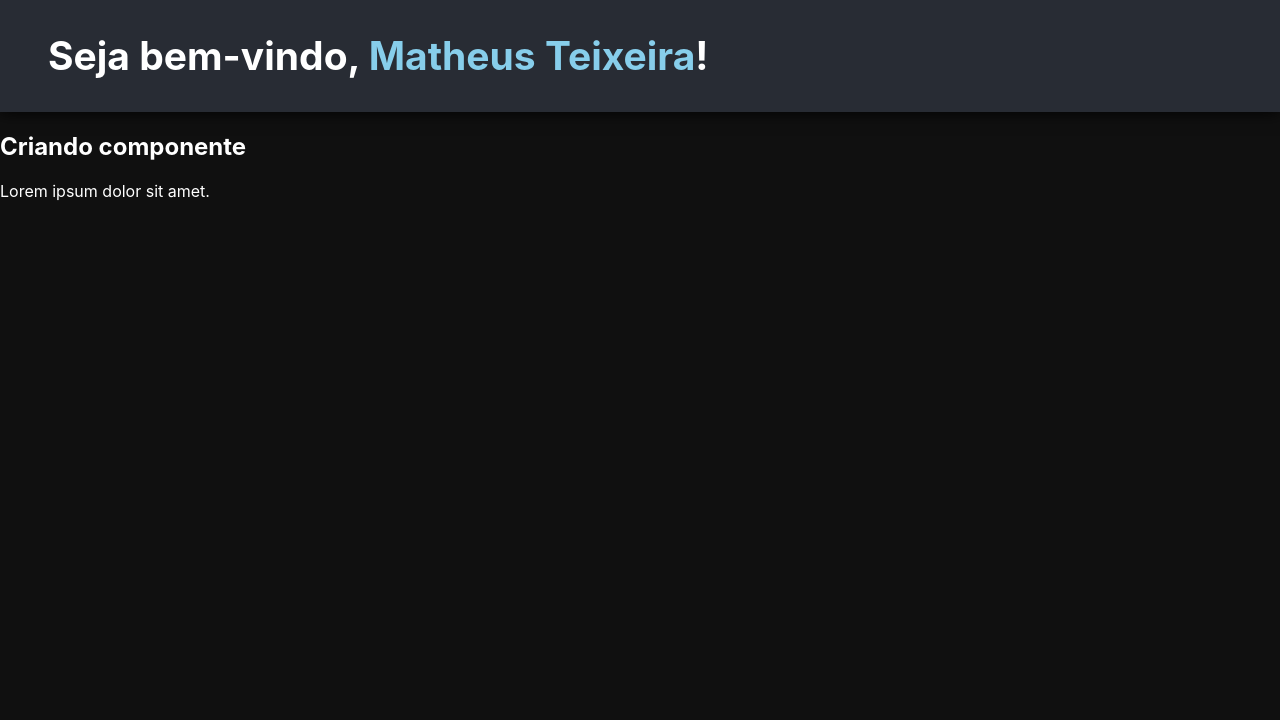
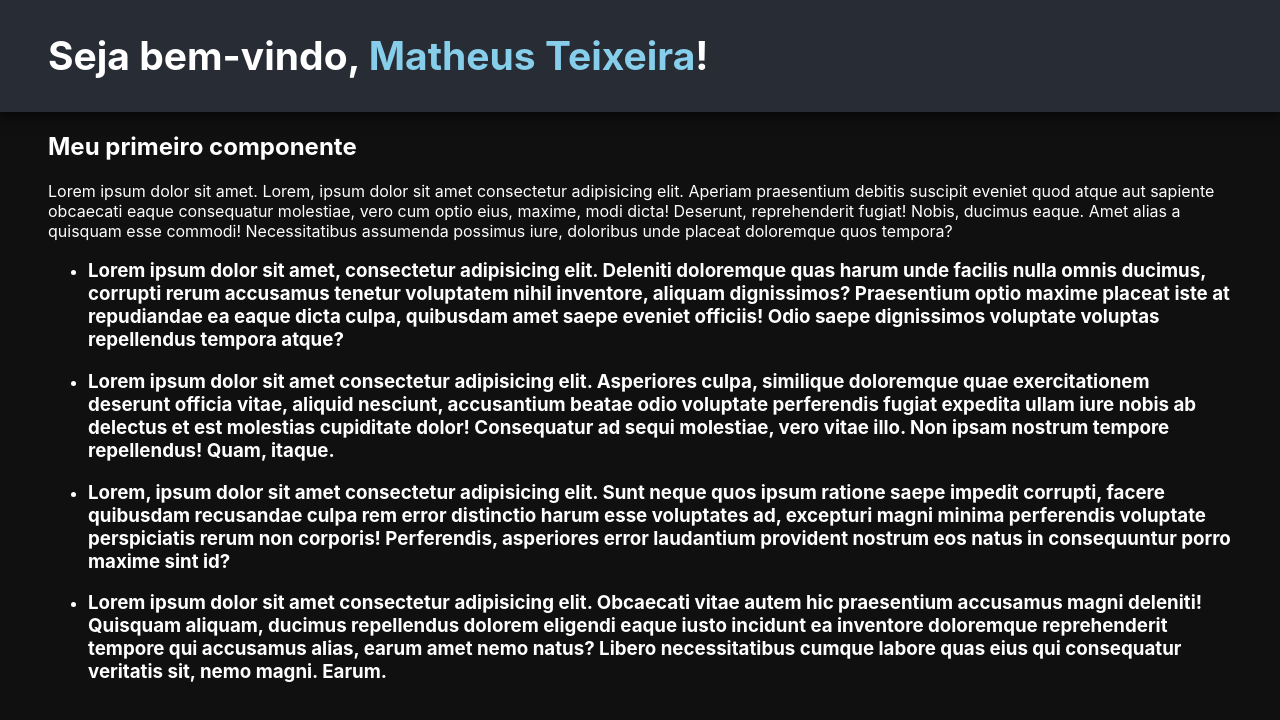
Before and after one commit to mdteixeira/YouTravel, a React (Create React App) app: page / in a window 1280 px wide. Shown: the top 720 px of the page. Built offline with nearby package versions, Linux system fonts and the light colour scheme.

Commit message:
commit 2 05-06

```diff
--- a/src/App.css
+++ b/src/App.css
@@ -22,3 +22,7 @@ html {
 .nome {
   color: skyblue;
 }
+
+main {
+  padding: 0 3rem;
+}
--- a/src/App.js
+++ b/src/App.js
@@ -1,6 +1,6 @@
 import './App.css';
-import PrimeiroComponente from './Components/PrimeiroComponente';
-
+import PrimeiroComponente from './Components/component';
+import Componente2 from './Components/componente2';
 let nome = 'Matheus';
 let sobrenome = 'Teixeira';
 
@@ -8,7 +8,7 @@ function App() {
     return (
         <div className="App">
                 <header className="App-header">
-                <h2 className='greeting'>
+                    <h2 className="greeting">
                         Seja bem-vindo,{' '}
                         <span className="nome">
                             {nome} {sobrenome}
@@ -16,7 +16,10 @@ function App() {
                         !
                     </h2>
                 </header>
+                <main>
             <PrimeiroComponente />
+            <Componente2 />
+                </main>
         </div>
     );
 }
--- a/src/Components/PrimeiroComponente.js
+++ /dev/null
@@ -1,10 +0,0 @@
-const PrimeiroComponente = () => {
-    return (
-        <div>
-            <h2>Criando componente</h2>
-            <p>Lorem ipsum dolor sit amet.</p>
-        </div>
-    );
-};
-
-export default PrimeiroComponente;
--- /dev/null
+++ b/src/Components/component.js
@@ -0,0 +1,10 @@
+const PrimeiroComponente = () => {
+    return (
+        <div>
+            <h2>Meu primeiro componente</h2>
+            <p>Lorem ipsum dolor sit amet. Lorem, ipsum dolor sit amet consectetur adipisicing elit. Aperiam praesentium debitis suscipit eveniet quod atque aut sapiente obcaecati eaque consequatur molestiae, vero cum optio eius, maxime, modi dicta! Deserunt, reprehenderit fugiat! Nobis, ducimus eaque. Amet alias a quisquam esse commodi! Necessitatibus assumenda possimus iure, doloribus unde placeat doloremque quos tempora?</p>
+        </div>
+    )
+}
+
+export default PrimeiroComponente;
--- /dev/null
+++ b/src/Components/componente2.js
@@ -0,0 +1,14 @@
+const componente2 = () => {
+    return (
+        <div>
+            <ul>
+                <li><h3>Lorem ipsum dolor sit amet, consectetur adipisicing elit. Deleniti doloremque quas harum unde facilis nulla omnis ducimus, corrupti rerum accusamus tenetur voluptatem nihil inventore, aliquam dignissimos? Praesentium optio maxime placeat iste at repudiandae ea eaque dicta culpa, quibusdam amet saepe eveniet officiis! Odio saepe dignissimos voluptate voluptas repellendus tempora atque?</h3></li>
+                <li><h3>Lorem ipsum dolor sit amet consectetur adipisicing elit. Asperiores culpa, similique doloremque quae exercitationem deserunt officia vitae, aliquid nesciunt, accusantium beatae odio voluptate perferendis fugiat expedita ullam iure nobis ab delectus et est molestias cupiditate dolor! Consequatur ad sequi molestiae, vero vitae illo. Non ipsam nostrum tempore repellendus! Quam, itaque.</h3></li>
+                <li><h3>Lorem, ipsum dolor sit amet consectetur adipisicing elit. Sunt neque quos ipsum ratione saepe impedit corrupti, facere quibusdam recusandae culpa rem error distinctio harum esse voluptates ad, excepturi magni minima perferendis voluptate perspiciatis rerum non corporis! Perferendis, asperiores error laudantium provident nostrum eos natus in consequuntur porro maxime sint id?</h3></li>
+                <li><h3>Lorem ipsum dolor sit amet consectetur adipisicing elit. Obcaecati vitae autem hic praesentium accusamus magni deleniti! Quisquam aliquam, ducimus repellendus dolorem eligendi eaque iusto incidunt ea inventore doloremque reprehenderit tempore qui accusamus alias, earum amet nemo natus? Libero necessitatibus cumque labore quas eius qui consequatur veritatis sit, nemo magni. Earum.</h3></li>
+            </ul>
+        </div>
+    );
+};
+
+export default componente2;
```
Lines whose indentation alone changed are shown as unchanged.
